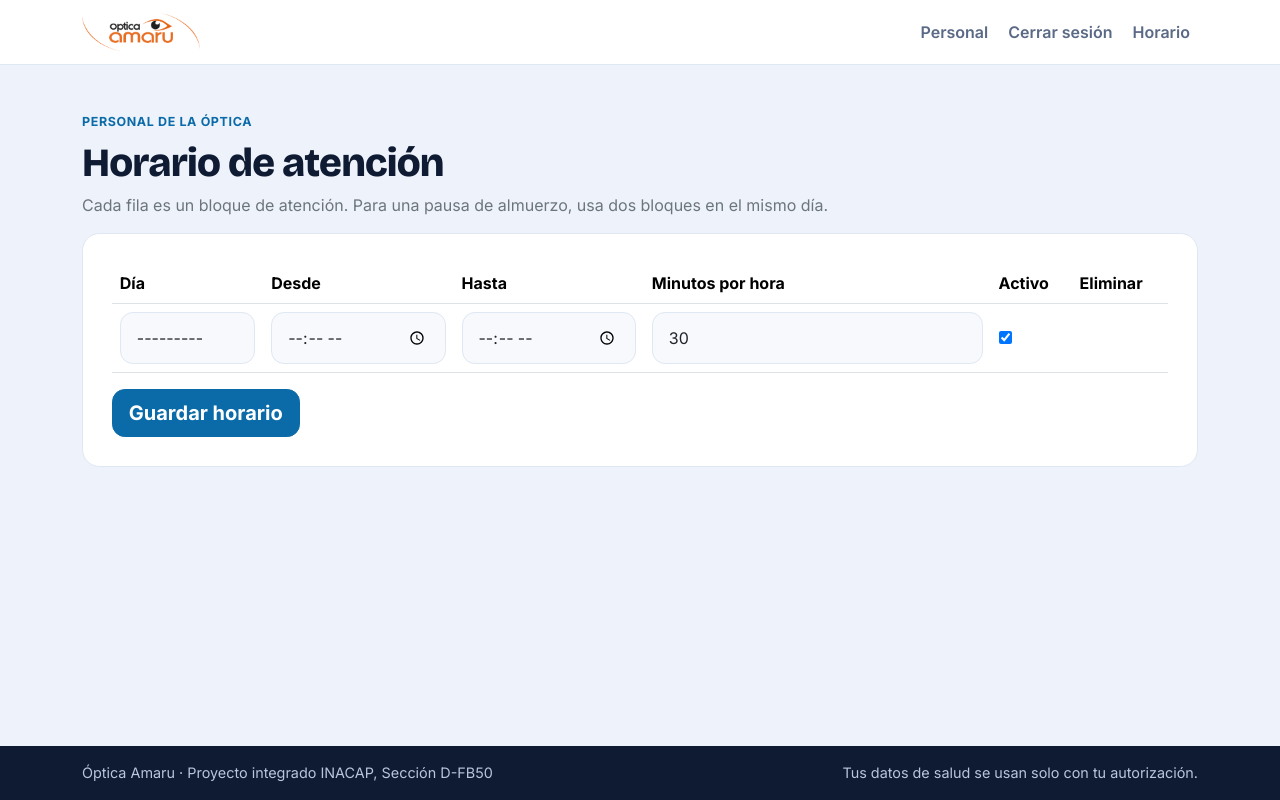
After one commit to Yokoperron/Optica-amaru, a Django app: page /panel/horario/ in a window 1280 px wide. The commit adds this page. Run offline with Django 5.2, Linux system fonts and the light colour scheme; the visitor is signed in with stand-in values (Sample User, id 1); data that the repository does not hold is empty.

Commit message:
Agrega horario de atención editable

```diff
--- a/OpticaAmaru/urls.py
+++ b/OpticaAmaru/urls.py
@@ -19,7 +19,8 @@ urlpatterns = [
     # Personal (pide iniciar sesión)
     path('panel/', lista_solicitudes, name='lista_solicitudes'),                         # HU03
     path('panel/<int:idSolicitud>/', detalle_solicitud, name='detalle_solicitud'),
-    path('salir/', LogoutView.as_view(), name = 'salir') #cuando alguien entre a la direccion, django ejecuta la vista salir.
+    path('salir/', LogoutView.as_view(), name = 'salir'), #cuando alguien entre a la direccion, django ejecuta la vista salir.
+    path('panel/horario/', editar_horario, name='editar_horario')
 ]
 
 # Esto permite abrir las recetas subidas mientras se trabaja en el computador, O algo asi me explico el gepeto
--- a/opticaApp/forms.py
+++ b/opticaApp/forms.py
@@ -1,5 +1,6 @@
 from django import forms
 from opticaApp.models import *
+from django.forms import modelformset_factory
 
 
 # Función de ayuda: revisa si un RUT es válido (el dígito verificador debe calzar).
@@ -172,3 +173,17 @@ class EstadoForm(forms.ModelForm):
         super().__init__(*args, **kwargs)
         # Los estados se muestran en su orden (Recibida, En revisión, En taller...)
         self.fields['estado'].queryset = Estado.objects.order_by('orden')
+
+class HorarioForm(forms.ModelForm):
+    class Meta:
+        model = HorarioAtencion
+        fields = ['dia', 'hora_inicio', 'hora_fin', 'duracion_min', 'activo']
+        widgets = {
+            'dia': forms.Select(attrs={'class': 'form-select'}),
+            'hora_inicio': forms.TimeInput(format='%H:%M', attrs={'type': 'time', 'class': 'form-control'}),
+            'hora_fin': forms.TimeInput(format='%H:%M', attrs={'type': 'time', 'class': 'form-control'}),
+            'duracion_min': forms.NumberInput(attrs={'class': 'form-control', 'min': 10}),
+        }
+
+# Un formset es "varios formularios iguales juntos": uno por cada bloque del horario
+HorarioFormSet = modelformset_factory(HorarioAtencion, form=HorarioForm, extra=1, can_delete=True)
--- a/opticaApp/models.py
+++ b/opticaApp/models.py
@@ -1,5 +1,5 @@
 from django.db import models
-
+from django.core.exceptions import ValidationError
 
 
 class TipoLente(models.Model):
@@ -76,3 +76,40 @@ class ProductoLente(models.Model):
 
     def __str__(self):
         return self.nombre
+
+
+class HorarioAtencion(models.Model):
+    DIAS = [(0, 'Lunes'), (1, 'Martes'), (2, 'Miércoles'), (3, 'Jueves'),
+            (4, 'Viernes'), (5, 'Sábado'), (6, 'Domingo')]
+    dia = models.IntegerField(choices=DIAS)
+    hora_inicio = models.TimeField()
+    hora_fin = models.TimeField()
+    duracion_min = models.PositiveIntegerField(default=30)   # minutos por hora médica
+    activo = models.BooleanField(default=True)
+
+    class Meta:
+        ordering = ['dia', 'hora_inicio'] # esto es equivalente al order by en sql entrega la tabla ordenada
+
+    def clean(self):
+        if self.hora_inicio and self.hora_fin and self.hora_fin <= self.hora_inicio:
+            raise ValidationError('La hora de término debe ser posterior a la de inicio.')
+
+    def __str__(self):
+        return f"{self.get_dia_display()} {self.hora_inicio:%H:%M}-{self.hora_fin:%H:%M}"
+
+
+class HoraAgendada(models.Model):
+    ESTADOS = [('reservada', 'Reservada'), ('cancelada', 'Cancelada'), ('atendida', 'Atendida')]
+    codigo = models.CharField(max_length=12, unique=True)
+    cliente = models.ForeignKey(Cliente, on_delete=models.CASCADE, related_name='horas')
+    fecha = models.DateField()
+    hora = models.TimeField()
+    estado = models.CharField(max_length=10, choices=ESTADOS, default='reservada')
+    motivo = models.CharField(max_length=100, blank=True)    # ej: "Examen para obtener receta"
+    fecha_creacion = models.DateTimeField(auto_now_add=True)
+
+    class Meta:
+        ordering = ['fecha', 'hora']
+
+    def __str__(self):
+        return f"{self.fecha} {self.hora:%H:%M} - {self.cliente.nombre}"
--- a/opticaApp/views.py
+++ b/opticaApp/views.py
@@ -149,3 +149,14 @@ def detalle_solicitud(request, idSolicitud):
         form = EstadoForm(instance=solicitud)
 
     return render(request, 'detalle_solicitud.html', {'solicitud': solicitud, 'form': form})
+
+@login_required
+def editar_horario(request):
+    if request.method == 'POST':
+        formset = HorarioFormSet(request.POST, queryset=HorarioAtencion.objects.all())
+        if formset.is_valid():
+            formset.save()
+            return redirect('editar_horario')
+    else:
+        formset = HorarioFormSet(queryset=HorarioAtencion.objects.all())
+    return render(request, 'editar_horario.html', {'formset': formset})
--- a/templates/base.html
+++ b/templates/base.html
@@ -31,6 +31,7 @@
                             <button type="submit" class="nav-link btn btn-link">Cerrar sesión</button>
                         </form>
                     </li>
+                    <li class="nav-item"><a class="nav-link" href="{% url 'editar_horario' %}">Horario</a></li>
                     {% endif %}
                 </ul>
             </div>
--- /dev/null
+++ b/templates/editar_horario.html
@@ -0,0 +1,38 @@
+{% extends 'base.html' %}
+{% block titulo %}Horario de atención · Óptica Amaru{% endblock %}
+
+{% block contenido %}
+<p class="etiqueta-azul">Personal de la óptica</p>
+<h1>Horario de atención</h1>
+<p class="text-secondary">Cada fila es un bloque de atención. Para una pausa de almuerzo, usa dos bloques en el mismo día.</p>
+
+<form method="post" class="tarjeta">
+    {% csrf_token %}
+    {{ formset.management_form }}
+    {{ formset.non_form_errors }}
+    <div class="table-responsive">
+        <table class="table align-middle">
+            <thead>
+                <tr><th>Día</th><th>Desde</th><th>Hasta</th><th>Minutos por hora</th><th>Activo</th><th>Eliminar</th></tr>
+            </thead>
+            <tbody>
+                {% for form in formset %}
+                <tr>
+                    {% for oculto in form.hidden_fields %}{{ oculto }}{% endfor %}
+                    <td>{{ form.dia }}{{ form.dia.errors }}</td>
+                    <td>{{ form.hora_inicio }}{{ form.hora_inicio.errors }}</td>
+                    <td>{{ form.hora_fin }}{{ form.hora_fin.errors }}</td>
+                    <td>{{ form.duracion_min }}{{ form.duracion_min.errors }}</td>
+                    <td>{{ form.activo }}</td>
+                    <td>{% if form.instance.pk %}{{ form.DELETE }}{% endif %}</td>
+                </tr>
+                {% if form.non_field_errors %}
+                <tr><td colspan="6" class="text-danger">{{ form.non_field_errors }}</td></tr>
+                {% endif %}
+                {% endfor %}
+            </tbody>
+        </table>
+    </div>
+    <button type="submit" class="btn btn-primary btn-lg">Guardar horario</button>
+</form>
+{% endblock %}
```
Also changed, not shown: opticaApp/admin.py (+10 -0 lines), opticaApp/migrations/0005_horario_y_horas.py (added).
